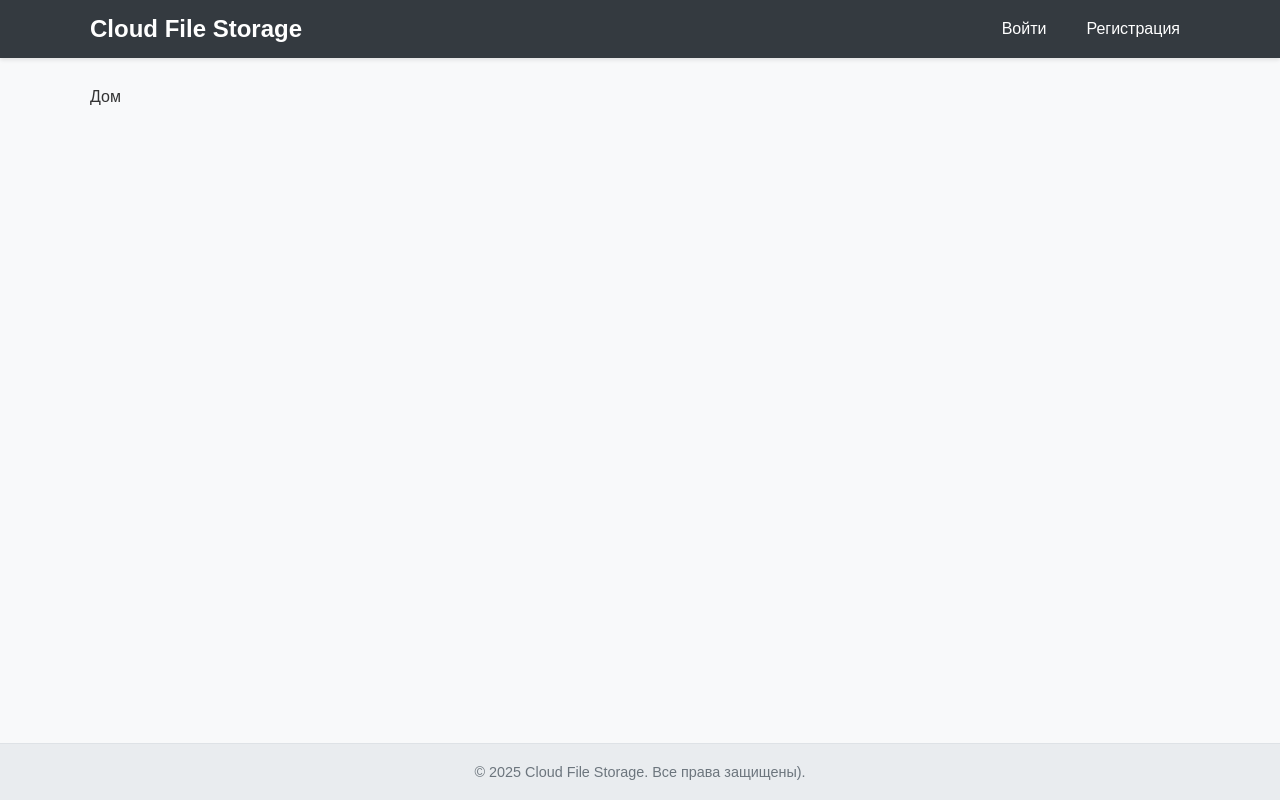
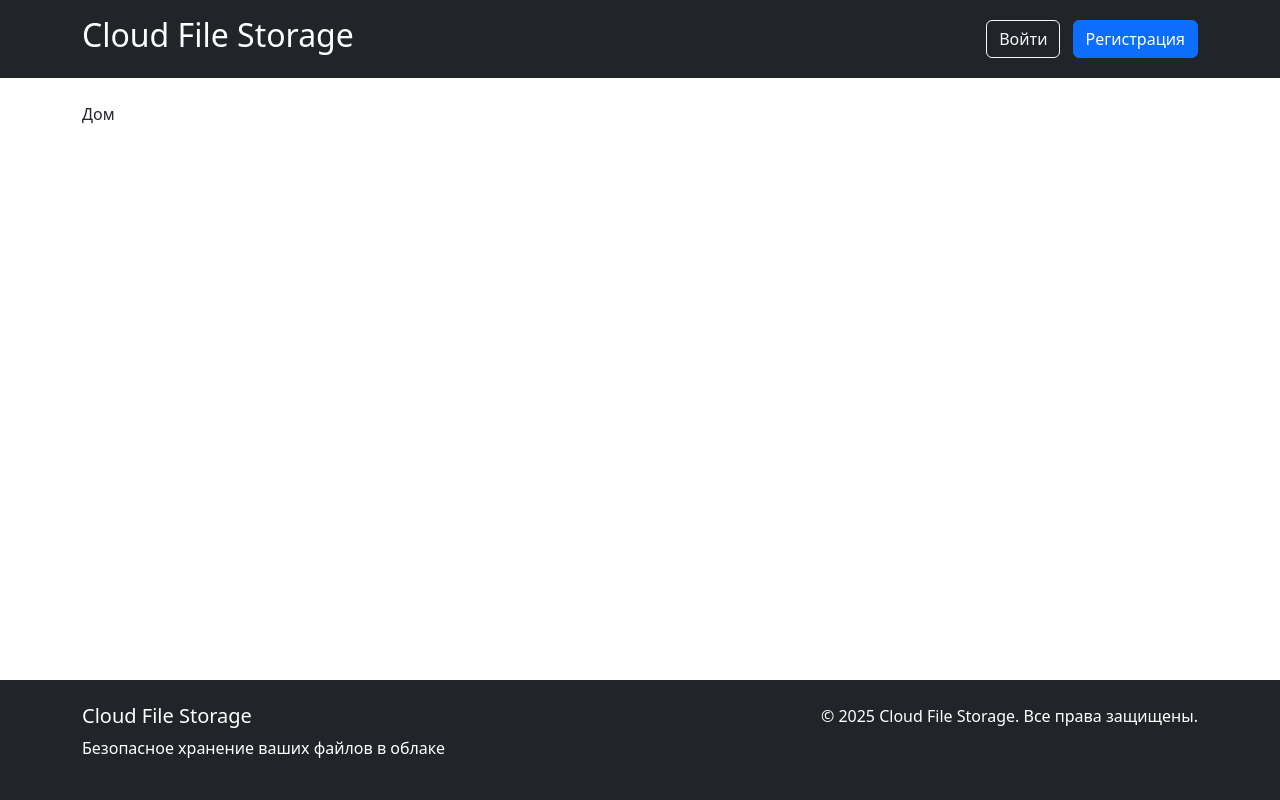
Before and after one commit to Gichie/CloudFileStorage, a Django app: page / in a window 1280 px wide. Run offline with Django 5.2, Linux system fonts and the light colour scheme.

Commit message:
create base.html

```diff
--- a/templates/base.html
+++ b/templates/base.html
@@ -1,75 +1,73 @@
-{% load static %}<!DOCTYPE html> {# Загружаем теги для статики #}
-<html lang="ru"> {# Устанавливаем язык документа #}
+{% load static %}
+<!DOCTYPE html>
+<html lang="ru" class="h-100">
 <head>
     <meta charset="UTF-8">
     <meta name="viewport" content="width=device-width, initial-scale=1.0">
-    <title>{% block title %}Cloud File Storage{% endblock title %}</title> {# Базовый заголовок, можно переопределить #}
+    <title>{% block title %}Cloud File Storage{% endblock %}</title>
+    <!-- Bootstrap CSS -->
+    <link href="https://cdn.jsdelivr.net/npm/bootstrap@5.3.0/dist/css/bootstrap.min.css" rel="stylesheet">
+    <!-- Custom CSS -->
+    <link href="{% static 'css/style.css' %}" rel="stylesheet">
+    {% block extra_css %}{% endblock %}
+</head>
+<body class="d-flex flex-column min-vh-100">
+    <!-- Header -->
+    <header class="p-3 bg-dark text-white">
+        <div class="container">
+            <div class="d-flex flex-wrap align-items-center justify-content-between">
+                <a href="#" class="d-flex align-items-center mb-2 mb-lg-0 text-white text-decoration-none">
+                    <h2 class="header-logo">Cloud File Storage</h2>
+                </a>
 
-    {# Подключение базовых стилей #}
-    <link rel="stylesheet" href="{% static 'css/styles.css' %}"> {# Предполагается, что у вас есть этот файл #}
-</head>
-<body>
-
-    {# ----- HEADER ----- #}
-    <header class="site-header">
-        <div class="container header-container">
-            <div class="logo">
-                {# Ссылка на главную страницу (предполагается URL с именем 'home') #}
-                <a href="#" class="logo-link">Cloud File Storage</a>
+                <div class="text-end">
+                    {% if user.is_authenticated %}
+                        <span class="me-3">{{ user.username }}</span>
+                        <a href="#" class="btn btn-outline-light me-2">Выйти</a>
+                    {% else %}
+                        <a href="#" class="btn btn-outline-light me-2">Войти</a>
+                        <a href="#" class="btn btn-primary">Регистрация</a>
+                    {% endif %}
+                </div>
             </div>
-            <nav class="main-navigation">
-                <ul class="nav-list">
-                    {% if user.is_authenticated %}
-                        {# Для авторизованных пользователей #}
-                        <li class="nav-item username">{{ user.username }}</li>
-                        <li class="nav-item">
-                            {# Ссылка на страницу профиля или настроек (предполагается URL 'profile') - опционально #}
-                            {# <a href="{% url 'profile' %}" class="nav-link">Профиль</a> #}
-                        </li>
-                        <li class="nav-item">
-                            {# Ссылка для выхода (предполагается URL с именем 'logout') #}
-                            <a href="#" class="nav-link">Выйти</a>
-                        </li>
-                    {% else %}
-                        {# Для неавторизованных пользователей #}
-                        <li class="nav-item">
-                            {# Ссылка для входа (предполагается URL с именем 'login') #}
-                            <a href="#" class="nav-link">Войти</a>
-                        </li>
-                        <li class="nav-item">
-                            {# Ссылка для регистрации (предполагается URL с именем 'register') #}
-                            <a href="#" class="nav-link">Регистрация</a>
-                        </li>
-                    {% endif %}
-                </ul>
-            </nav>
         </div>
     </header>
 
-    {# ----- MAIN CONTENT ----- #}
-    <main class="main-content">
-        <div class="container">
-            {# Блок для основного контента страницы, будет переопределяться дочерними шаблонами #}
-            {% block content %}
-                {# Содержимое по умолчанию, если дочерний шаблон не определит блок #}
-                <p>Добро пожаловать в Cloud File Storage!</p>
-            {% endblock content %}
-        </div>
+    <!-- Main Content -->
+    <main class="container py-4 flex-grow-1">
+        {% if messages %}
+            <div class="messages">
+                {% for message in messages %}
+                    <div class="alert alert-{{ message.tags }} alert-dismissible fade show" role="alert">
+                        {{ message }}
+                        <button type="button" class="btn-close" data-bs-dismiss="alert" aria-label="Close"></button>
+                    </div>
+                {% endfor %}
+            </div>
+        {% endif %}
+
+        {% block content %}{% endblock %}
     </main>
 
-    {# ----- FOOTER ----- #}
-    <footer class="site-footer">
-        <div class="container footer-container">
-            <p class="copyright">© {% now "Y" %} Cloud File Storage. Все права защищены).</p> {# Год подставляется автоматически #}
+    <!-- Footer -->
+    <footer class="bg-dark text-white py-4 footer">
+        <div class="container">
+            <div class="row">
+                <div class="col-md-6">
+                    <h5>Cloud File Storage</h5>
+                    <p>Безопасное хранение ваших файлов в облаке</p>
+                </div>
+                <div class="col-md-6 text-md-end">
+                    <p>&copy; {% now "Y" %} Cloud File Storage. Все права защищены.</p>
+                </div>
+            </div>
         </div>
     </footer>
 
-    {# ----- SCRIPTS ----- #}
-    {# Подключение базовых JS файлов #}
-    {# <script src="{% static 'js/base_script.js' %}"></script> #} {# Если есть общий JS #}
-
-    {# Блок для добавления специфичных для страницы JS файлов #}
-    {% block extra_scripts %}{% endblock extra_scripts %}
-
+    <!-- Bootstrap JS -->
+    <script src="https://cdn.jsdelivr.net/npm/bootstrap@5.3.0/dist/js/bootstrap.bundle.min.js"></script>
+    <!-- Custom JS -->
+    <script src="{% static 'js/main.js' %}"></script>
+    {% block extra_js %}{% endblock %}
 </body>
 </html>
```
